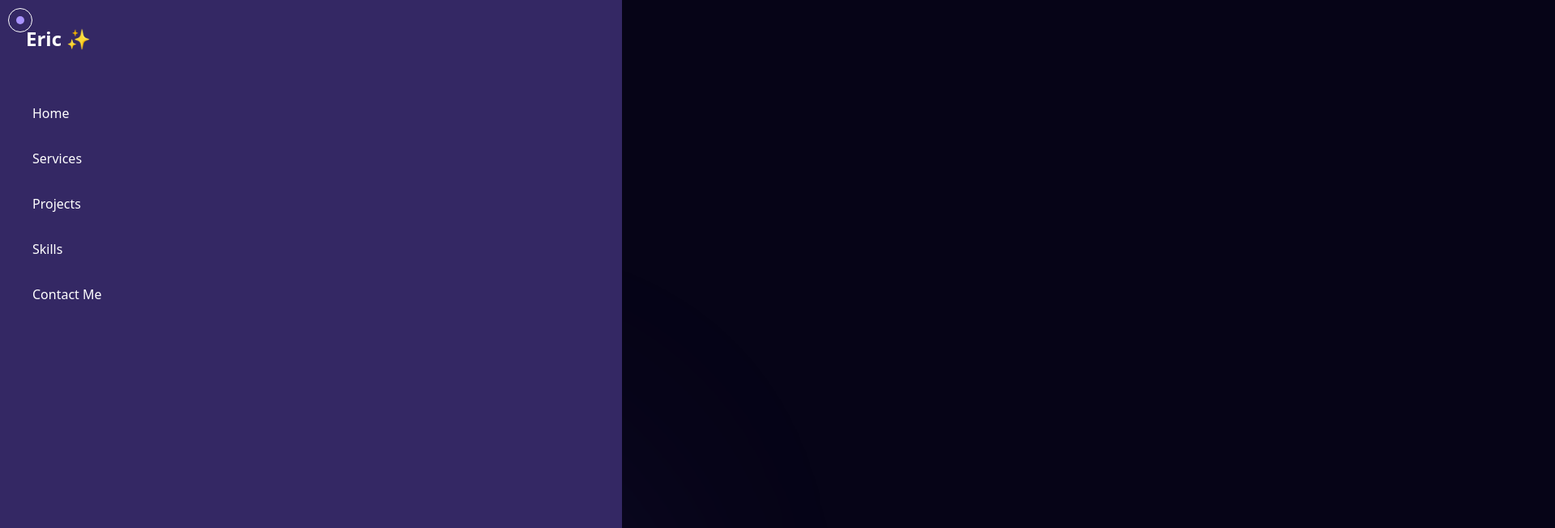
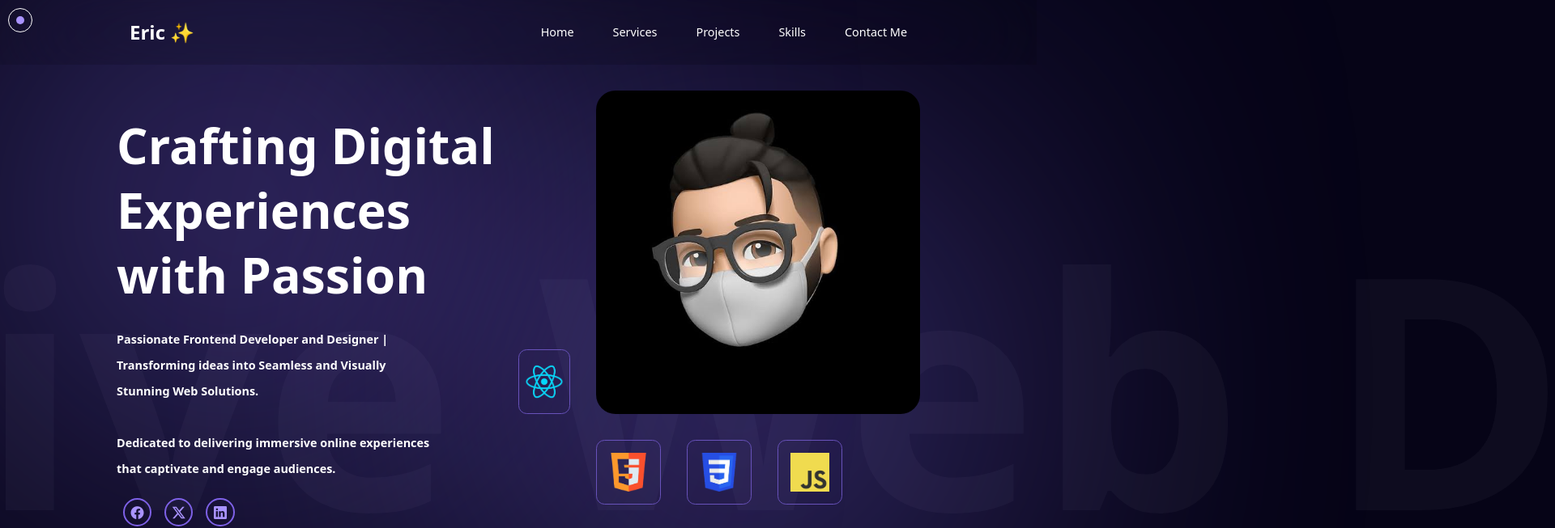
Before and after one commit to Ealfred1/EricAlfred, a React (Vite) app: page / in a window 1280 px wide. Shown: the top 653 px of the page at 81% size, 1920 px wide, since content can reach past the window. Built offline with nearby package versions, Linux system fonts and the light colour scheme.

Commit message:
SEO and css changes

```diff
--- a/src/index.css
+++ b/src/index.css
@@ -12,7 +12,40 @@ html {
     @apply bg-[#060417] text-white w-full overflow-x-hidden;
   }
 
-  `
+  .navlink {
+    @apply text-[0.9rem] text-white relative cursor-pointer;
+  }
+
+  .navlink::before {
+    content: '';
+    @apply w-[2rem] h-[0.2rem] bg-gradient-to-r from-[#a993fe] to-[#7e61e7] rounded-lg absolute bottom-[-0.6rem] opacity-0 translate-x-[-1.5rem] transition duration-300;
+  }
+
+  .navlink:hover::before {
+    @apply w-[100%] translate-x-[0] opacity-100;
+  }
+
+  .menu-btn {
+    @apply w-[2.5rem] h-[2.5rem] text-[1.2rem] flex items-center justify-center border-none rounded-lg text-white cursor-pointer lg:hidden hover:text-[#a993fe] hover:bg-black hover:border hover:border-[#a993fe];
+    background: linear-gradient(90deg, #a993fe -0.13%,  #7e61e7 99.87%);
+  }
+
+  .menu-btn:hover {
+    background: #000;
+    transition: 0.3s all ease;
+  }
+
+  .mobile-menu {
+    @apply w-screen h-screen bg-[rgba(0,0,0,0.3)] fixed left-0 top-0 z-[999] opacity-0;
+    box-shadow: 0px 29px 80px rgba(0, 0, 0, 0.3);
+    transition: all 0.3s ease;
+    transform: translateX(-100vw);
+  }
+
+  .active {
+    opacity: 1;
+    transform: translateX(0);
+  }
 
   .hero-container {
     @apply flex items-center mb-48 relative flex-col lg:flex-row;
```
